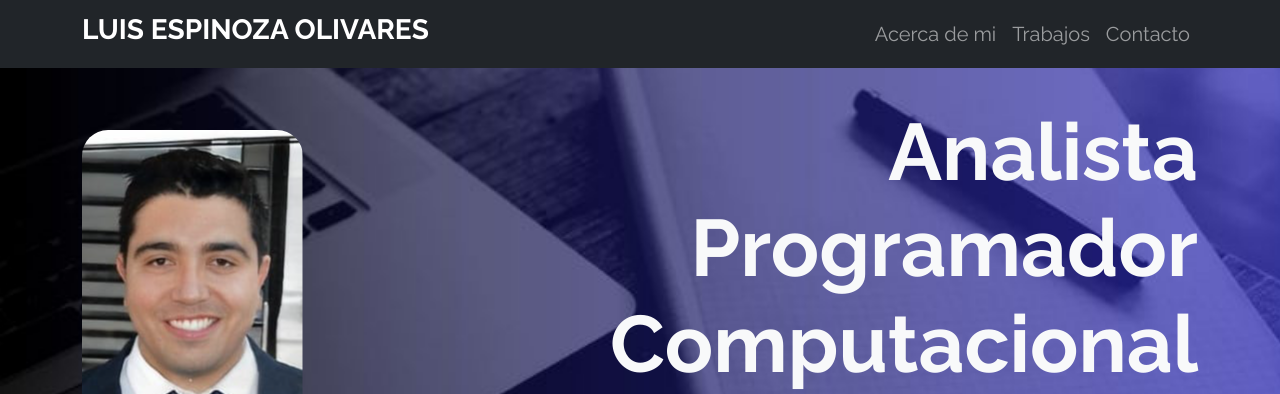
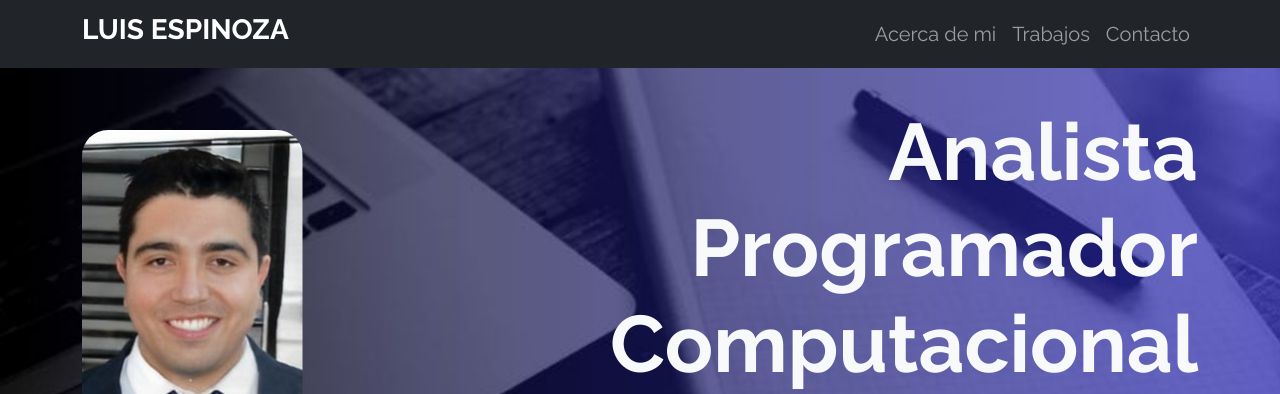
Before and after one commit to anibandito/Prueba-CV-Portafolio, a plain HTML site: page index.html in a window 1280 px wide. Shown: the top 394 px of the page. Drawn offline with nearby package versions, Linux system fonts and the light colour scheme.

Commit message:
cambio 1

```diff
--- a/index.html
+++ b/index.html
@@ -21,7 +21,7 @@
     <nav class="navbar navbar-expand-lg navbar-dark bg-dark fixed-top">
         <div class="container">
             <a class="navbar-brand" href="#">
-                <h3 class="fw-bold">LUIS ESPINOZA OLIVARES</h3>
+                <h3 class="fw-bold">LUIS ESPINOZA </h3>
             </a>
             <button class="navbar-toggler" type="button" data-bs-toggle="collapse" data-bs-target="#navbarSupportedContent" aria-controls="navbarSupportedContent" aria-expanded="false" aria-label="Toggle navigation">
                 <span class="navbar-toggler-icon"></span>
```
